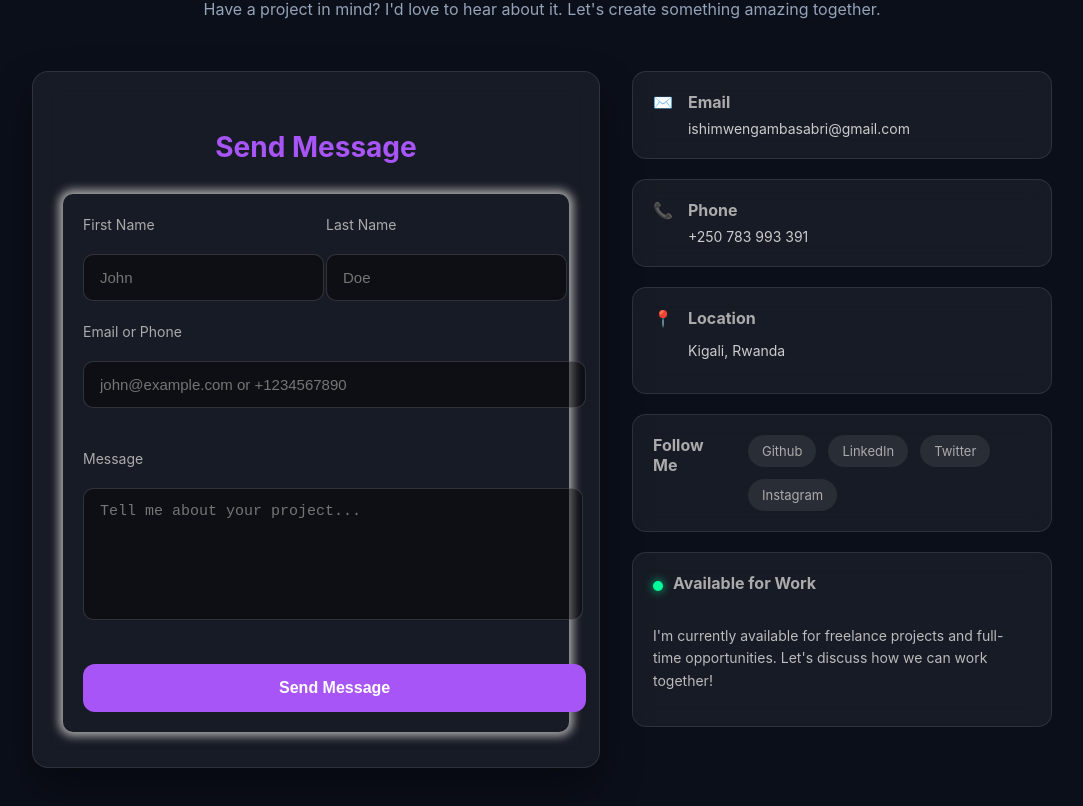
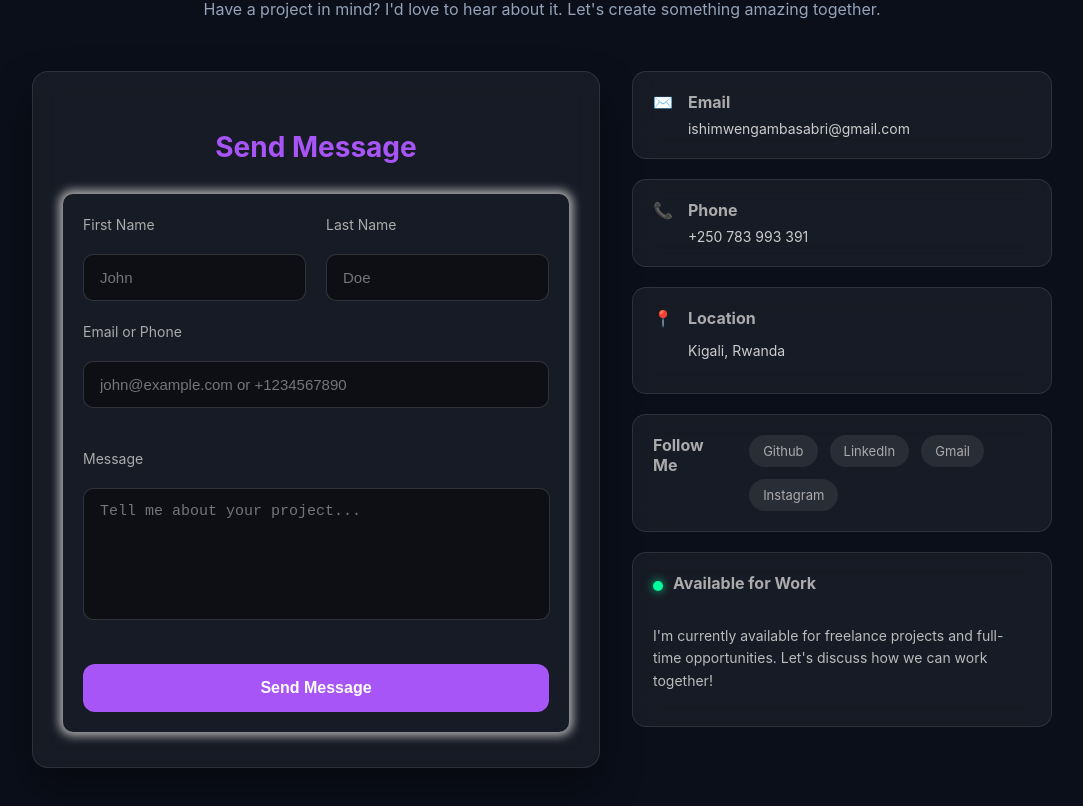
Before and after one commit to Koda-0/profile, a React (Vite) app: page / in a window 1280 px wide. Shown: the part 4332-5138 px from the top of the page, without its empty margins (98-1181 px from the left). Built offline with nearby package versions, Linux system fonts and the light colour scheme.

Commit message:
Adding Frontend

```diff
--- a/src/App.css
+++ b/src/App.css
@@ -95,7 +95,7 @@ body{
   width: 100%;
 }
 
-/* ADMIN SPECIAL STYLE */
+
 .nav ul li:last-child a {
   padding: 8px 16px;
   border-radius: 8px;
@@ -680,14 +680,14 @@ button:hover {
   color: var(--secondary);
 }
 
-/* Row for First & Last name */
+
 .row {
   display: flex;
   gap: 20px;
   flex-wrap: wrap;
 }
 
-/* Input groups */
+
 .input-group {
   flex: 1;
   margin-bottom: 20px;
@@ -698,10 +698,10 @@ button:hover {
   color: var(--primary);
 }
 
-/* Inputs & textarea */
+
 .input-group input,
 .input-group textarea {
-  width: 100%;
+  width: 93%;
   padding: 14px 16px;
   border-radius: 10px;
   border: 1px solid rgba(255, 255, 255, 0.15);
@@ -713,14 +713,14 @@ button:hover {
 }
 
 .input-group input{
-  width: 108%;
+  width: 100%;
 }
 
 .input-group textarea {
   resize: none;
 }
 
-/* Focus effect */
+
 .input-group input:focus,
 .input-group textarea:focus {
   border-color: var(--secondary);
@@ -730,9 +730,9 @@ button:hover {
 
 
 
-/* Submit button */
+
 .submit-btn {
-  width: 108%;
+  width: 100%;
   padding: 15px;
   border-radius: 12px;
   border: none;
@@ -833,7 +833,7 @@ button:hover {
 /* Responsive */
 @media (max-width: 900px) {
   .info-side {
-    max-width: 100%;
+    max-width: 105%;
   }
 }
 
@@ -845,7 +845,7 @@ button:hover {
   }
 
   .form-card {
-    padding: 25px 20px;
+    padding: 25px 15px;
   }
 }
 
--- a/src/Dash.jsx
+++ b/src/Dash.jsx
@@ -1,3 +1,4 @@
+
 import React, { useState } from "react";
 import "./dash.css"; // make sure to create this CSS file
 
--- a/src/Index.jsx
+++ b/src/Index.jsx
@@ -335,10 +335,10 @@ export default function Index() {
       <div className="info-card">
         <h4>Follow Me</h4> <br />
         <div className="social-links">
-           <a href="#">Github</a>
-           <a href="#">LinkedIn</a>
-           <a href="#">Twitter</a>
-           <a href="#">Instagram</a>
+           <a href="https://github.com/Koda-0" title="Koda-0">Github</a>
+           <a href="https://www.linkedin.com/in/ishimwengamba-sabri-8ab36737b/" title="Ishimwengamba sabri">LinkedIn</a>
+           <a href="mailto:ishimwengambasabri@gmail.com" title="ishimwengambasabri@gmail.com">Gmail</a>
+           <a href="https://www.instagram.com/smiler_sabri/" title="smiler_sabri">Instagram</a>
         </div>
       </div>
 
```
